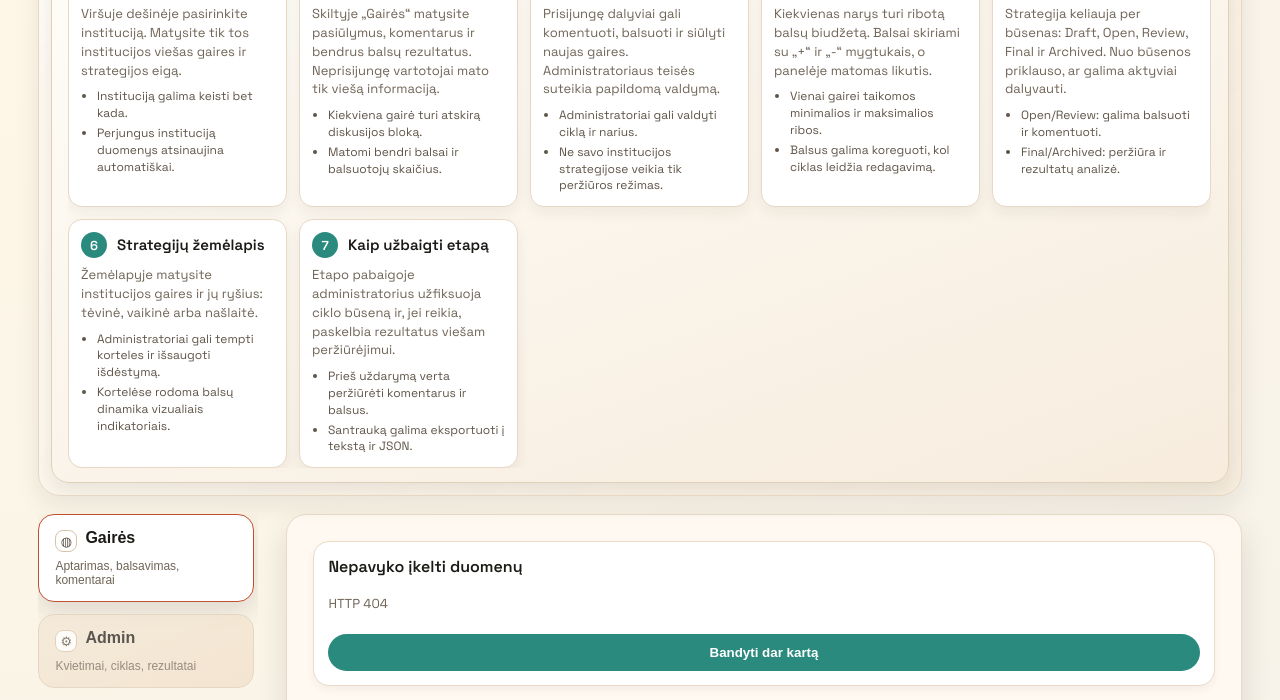
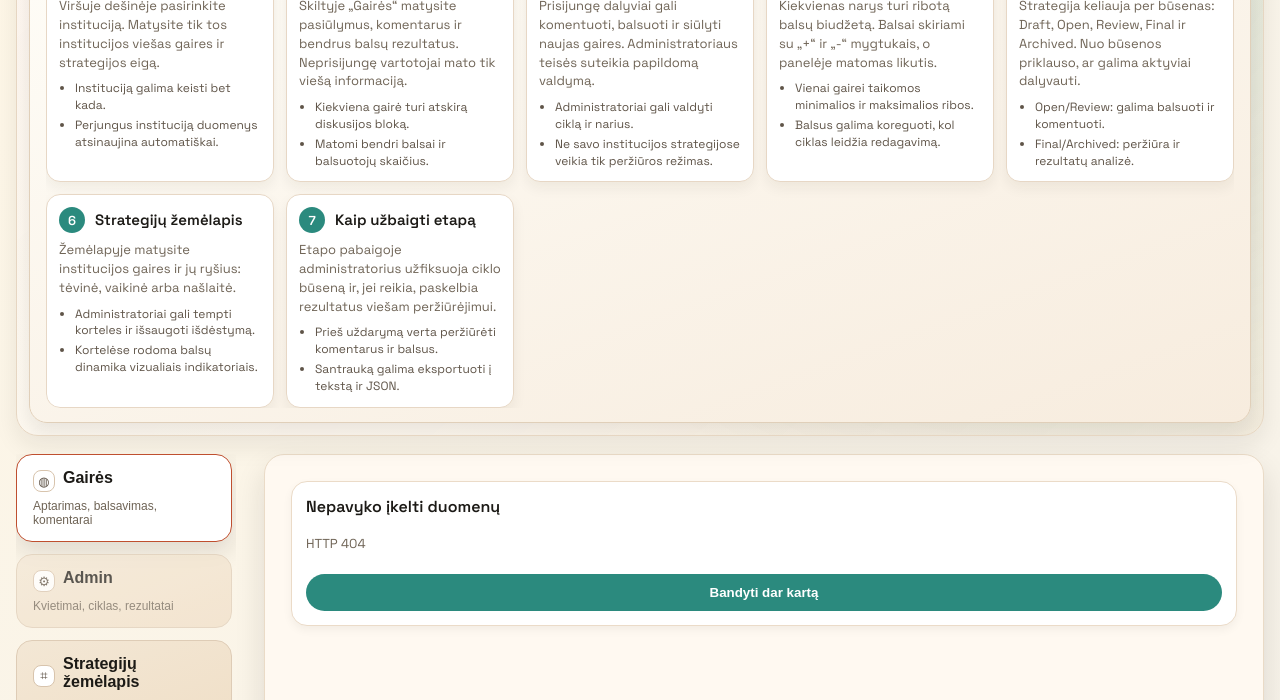
Before and after one commit to lukasluk/uzt-strategy, a plain HTML site: page prototype/index.html in a window 1280 px wide. Shown: the part 284-984 px from the top of the page. Drawn offline with Linux system fonts and the light colour scheme; no server answers.

Commit message:
Stabilize header background and unify page gutters

```diff
--- a/prototype/styles.css
+++ b/prototype/styles.css
@@ -11,6 +11,7 @@
   --accent-3: #2f4b7c;
   --shadow: 0 18px 40px rgba(28, 26, 22, 0.12);
   --radius: 20px;
+  --page-gutter: clamp(12px, 1.25vw, 18px);
 }
 
 * {
@@ -28,7 +29,7 @@ body {
 }
 
 .app {
-  padding: 24px clamp(12px, 3vw, 40px) 60px;
+  padding: var(--page-gutter) var(--page-gutter) 52px;
 }
 .site-header {
   position: relative;
@@ -40,43 +41,27 @@ body {
     linear-gradient(140deg, rgba(255, 254, 250, 0.92) 0%, rgba(250, 243, 231, 0.94) 58%, rgba(245, 235, 219, 0.9) 100%);
   box-shadow: 0 10px 24px rgba(28, 26, 22, 0.08);
   overflow: hidden;
+  isolation: isolate;
 }
 
 .site-header::before {
   content: '';
   position: absolute;
-  inset: -30% -10% auto;
-  height: 200px;
-  background: radial-gradient(circle at 85% 30%, rgba(43, 138, 126, 0.18), transparent 62%);
+  inset: 0;
+  background:
+    radial-gradient(circle at 84% 22%, rgba(43, 138, 126, 0.16), transparent 56%),
+    radial-gradient(circle at 12% 15%, rgba(216, 107, 75, 0.06), transparent 48%);
   pointer-events: none;
+  z-index: 0;
 }
 
 .site-header::after {
   content: '';
   position: absolute;
   inset: 0;
-  background: linear-gradient(110deg, transparent 0%, rgba(255, 255, 255, 0.22) 46%, transparent 70%);
-  transform: translateX(-120%);
-  animation: headerSweep 7.2s ease-in-out infinite;
+  background: linear-gradient(115deg, transparent 0%, rgba(255, 255, 255, 0.24) 47%, transparent 73%);
   pointer-events: none;
-}
-
-@keyframes headerSweep {
-  0%, 12% {
-    transform: translateX(-120%);
-    opacity: 0;
-  }
-  24% {
-    opacity: 1;
-  }
-  48% {
-    transform: translateX(120%);
-    opacity: 0.65;
-  }
-  100% {
-    transform: translateX(120%);
-    opacity: 0;
-  }
+  z-index: 0;
 }
 
 .topbar {
```
